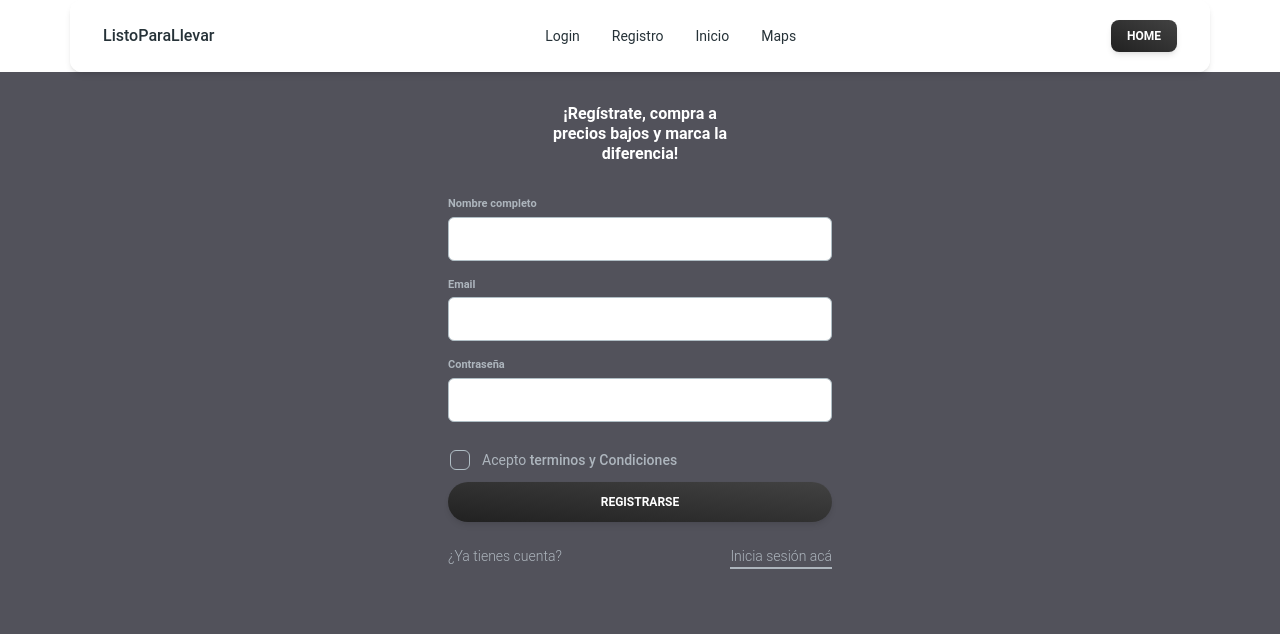
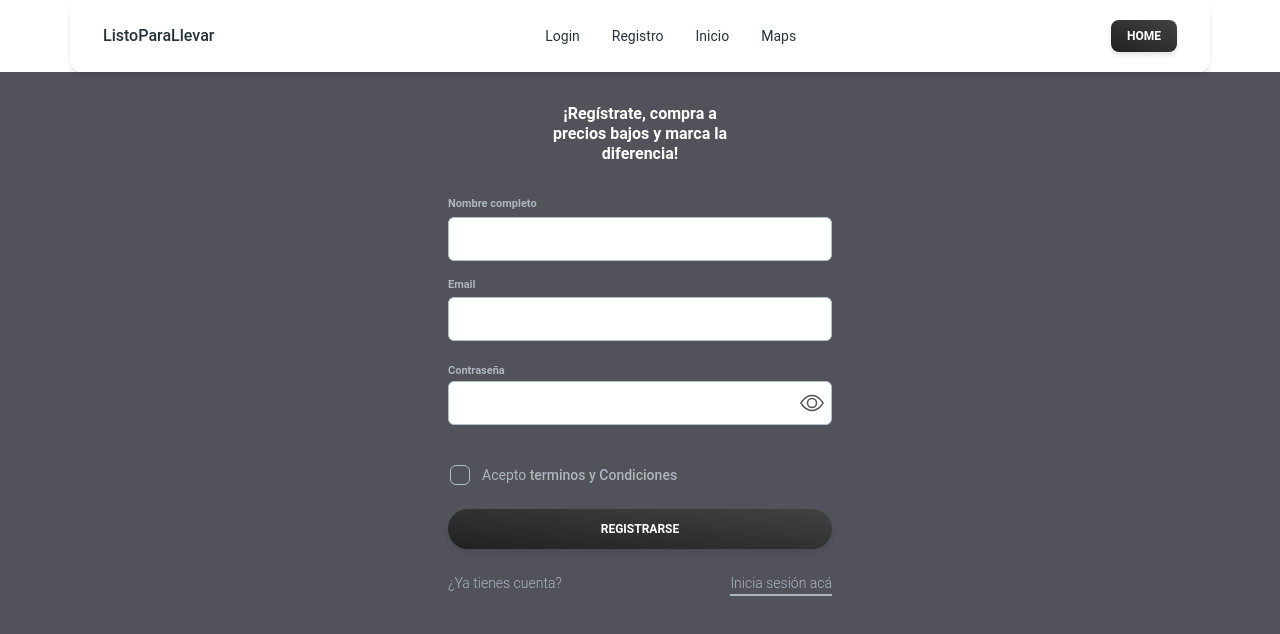
Before and after one commit to No-Country/s10-10-m-php-react-amazon, a React (Vite) app in the folder front/: page /signup in a window 1280 px wide. Shown: the top 634 px of the page. Built offline with nearby package versions, Linux system fonts and the light colour scheme.

Commit message:
agregué boton para ver contraseña en register y ajustes boton continuar de componente map

```diff
--- a/front/src/main.jsx
+++ b/front/src/main.jsx
@@ -1,5 +1,5 @@
 import React from "react";
-import ReactDOM from "react-dom";  // Cambio en esta línea
+import ReactDOM from "react-dom/client";
 import App from "./App";
 import "./index.css";
 
--- a/front/src/views/maps/index.jsx
+++ b/front/src/views/maps/index.jsx
@@ -90,7 +90,7 @@ const Maps = () => {
   return (
     <div className="flex flex-col items-center h-screen bg-mainColor py-[2rem]">
       <h2 className="font-bold text-customSizeTitle text-white p-10 text-center">
-        Mensaje tipo enhorabuena estás a un paso de salvar comida
+        Enhorabuena estás a un paso de salvar comida
       </h2>
       <section className="container mx-auto flex justify-center">
         <div className="flex flex-col space-y-2 w-96 px-[2-rem]">
@@ -149,7 +149,7 @@ const Maps = () => {
         </GoogleMap>
       </section>
 
-      <Button variant="gradient" fullWidth className="rounded-full w-widthMainBtn mt-8" type="submit">
+      <Button variant="gradient" fullWidth className="rounded-full w-widthMainBtn m-8" type="submit">
         Continuar
       </Button>
     </div>
--- a/front/src/views/signUp/formUser/index.jsx
+++ b/front/src/views/signUp/formUser/index.jsx
@@ -5,6 +5,8 @@ import {
     Typography,
     Checkbox,
 } from "@material-tailwind/react";
+import { BsEye, BsEyeSlash } from "react-icons/bs";
+import { useState } from "react";
 
 const FormUser = () => {
 
@@ -14,6 +16,13 @@ const FormUser = () => {
         console.log(data);
     }
 
+    const [isVisible, setIsVisible] = useState(true);
+
+    const handleChangeVisible = () => {
+        setIsVisible(!isVisible)
+
+    }
+    console.log(isVisible);
 
     return (
         <div>
@@ -23,8 +32,11 @@ const FormUser = () => {
                     <Input size="lg" {...register('name')} id="name" className="bg-white" placeholder="Nombre" />
                     <label htmlFor="email" className='text-left text-secondColorTextForms font-bold -mb-3' style={{ fontSize: '11px' }}>Email</label>
                     <Input size="lg" {...register('email')} id="email" className="bg-white" placeholder="Email" />
-                    <label htmlFor="password" className='text-left text-secondColorTextForms font-bold -mb-3' style={{ fontSize: '11px' }}>Contraseña</label>
-                    <Input size="lg" {...register('password')} id="password" className="bg-white" placeholder="Contraseña" />
+                    <div className="relative">
+                        <label htmlFor="password" className='text-left text-secondColorTextForms font-bold -mb-3' style={{ fontSize: '11px' }}>Contraseña</label>
+                        <Input size="lg" {...register('password')} type={isVisible ? "password" : "text"} id="password" className="bg-white" placeholder="Contraseña" />
+                        <button className="absolute right-2 top-1/2 text-2xl text-mainColor" type="button" onClick={handleChangeVisible}>{isVisible ? < BsEye /> : <BsEyeSlash />} </button>
+                    </div>
                 </div>
                 <Checkbox
                     label={
@@ -42,7 +54,7 @@ const FormUser = () => {
                             </a>
                         </Typography>
                     }
-                    containerProps={{ className: "-ml-2.5" }}
+                    containerProps={{ className: "-ml-2.5 my-3" }}
                 />
                 <div className="pt-0">
                     <Button variant="gradient" fullWidth className="rounded-full" type="submit">
--- a/front/src/views/startPage/index.jsx
+++ b/front/src/views/startPage/index.jsx
@@ -4,7 +4,7 @@ import { Link } from "wouter";
 function StartPage() {
   return (
     <>
-      <div className="flex flex-col items-center h-screen bg-[#52525B] p-[2rem]">
+      <div className="flex flex-col items-center h-screen bg-mainColor p-[2rem]">
         <div className="h-[114px] flex justify-center items-center">
           <h2 className="text-customSizeTitle text-white  font-bold p-10 text-center">
             ¡Bienvenido a ListoParaLlevar!
@@ -14,7 +14,7 @@ function StartPage() {
           Regístrate, explora y compra fácilmente alimentos a precios reducidos.
           ¡Cada producto que salvas marca la diferencia!
         </p>
-        <section className="mt-48">
+        <section className="mt-72">
           <div className="flex flex-col space-y-2">
             <Button
               variant="filled"
```
